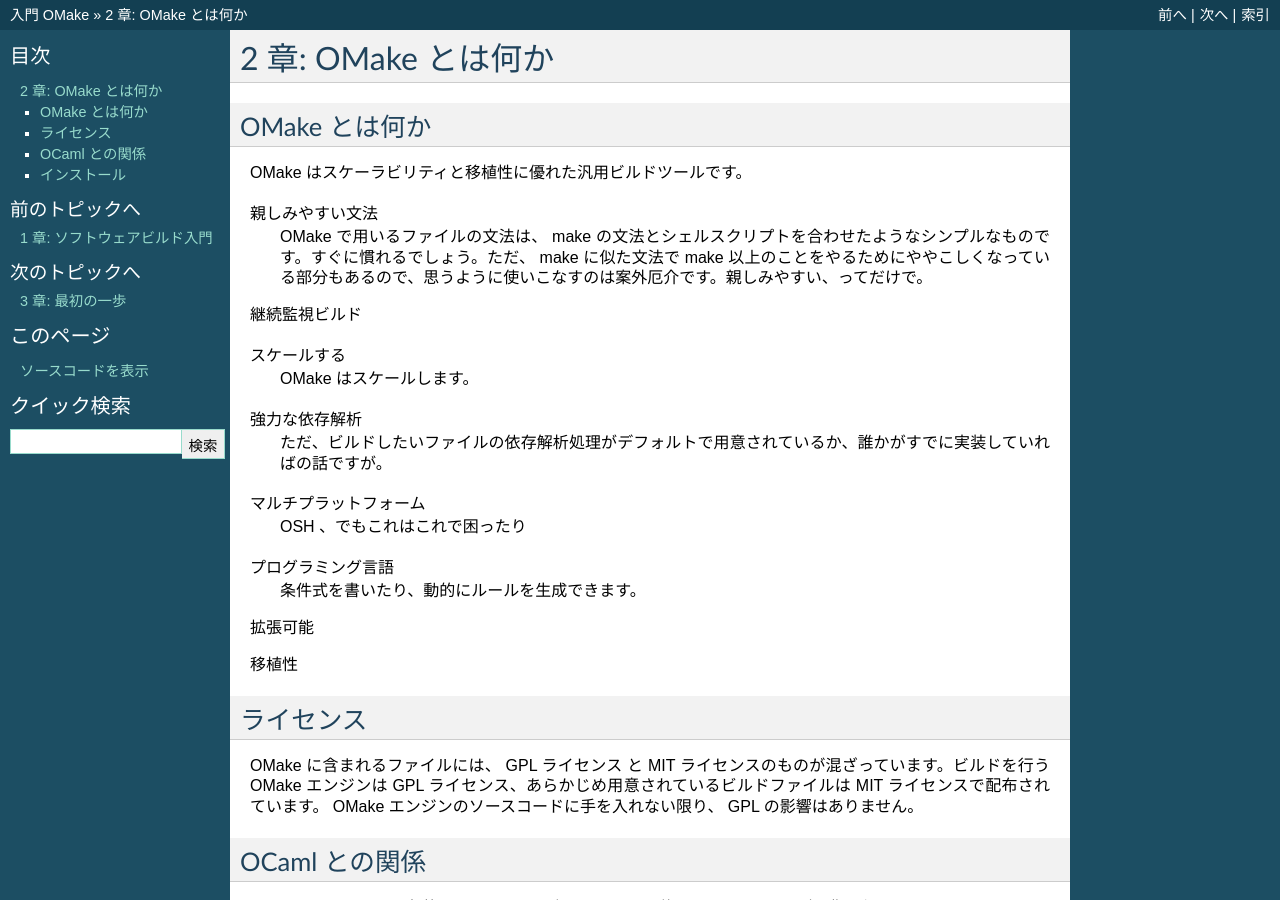
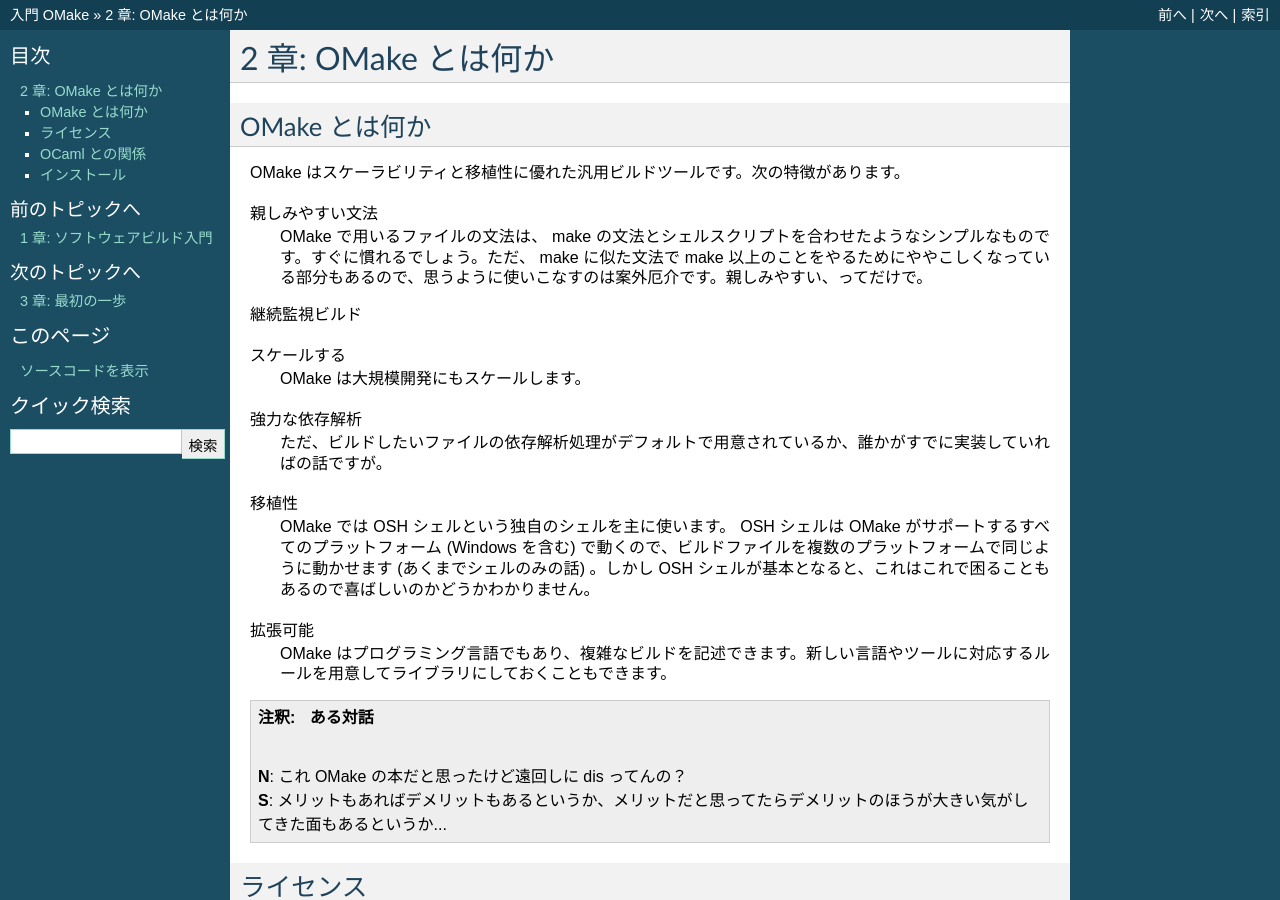
Before and after one commit to szktty/omakebook-jp, a Sphinx documentation site: the page built from source/what.rst, in a window 1280 px wide and 900 px high. Built offline with Sphinx 7.4.7, drawn with Linux system fonts in a browser that asks for light colours.

Commit message:
特徴を追記

```diff
--- a/source/what.rst
+++ b/source/what.rst
@@ -7,7 +7,7 @@
 OMake とは何か
 ==============
 
-OMake はスケーラビリティと移植性に優れた汎用ビルドツールです。
+OMake はスケーラビリティと移植性に優れた汎用ビルドツールです。次の特徴があります。
 
 親しみやすい文法
   OMake で用いるファイルの文法は、 make の文法とシェルスクリプトを合わせたようなシンプルなものです。すぐに慣れるでしょう。ただ、 make に似た文法で make 以上のことをやるためにややこしくなっている部分もあるので、思うように使いこなすのは案外厄介です。親しみやすい、ってだけで。
@@ -15,20 +15,24 @@
 継続監視ビルド
 
 スケールする
-  OMake はスケールします。
+  OMake は大規模開発にもスケールします。
 
 強力な依存解析
   ただ、ビルドしたいファイルの依存解析処理がデフォルトで用意されているか、誰かがすでに実装していればの話ですが。
 
-マルチプラットフォーム
-  OSH 、でもこれはこれで困ったり
-
-プログラミング言語
-  条件式を書いたり、動的にルールを生成できます。
+移植性
+  OMake では OSH シェルという独自のシェルを主に使います。 OSH シェルは OMake がサポートするすべてのプラットフォーム (Windows を含む) で動くので、ビルドファイルを複数のプラットフォームで同じように動かせます (あくまでシェルのみの話) 。しかし OSH シェルが基本となると、これはこれで困ることもあるので喜ばしいのかどうかわかりません。
 
 拡張可能
+  OMake はプログラミング言語でもあり、複雑なビルドを記述できます。新しい言語やツールに対応するルールを用意してライブラリにしておくこともできます。
 
-移植性
+
+.. note:: **ある対話**
+
+   |
+   | **N**: これ OMake の本だと思ったけど遠回しに dis ってんの？
+   | **S**: メリットもあればデメリットもあるというか、メリットだと思ってたらデメリットのほうが大きい気がしてきた面もあるというか...
+
 
 ライセンス
 ==========
```
